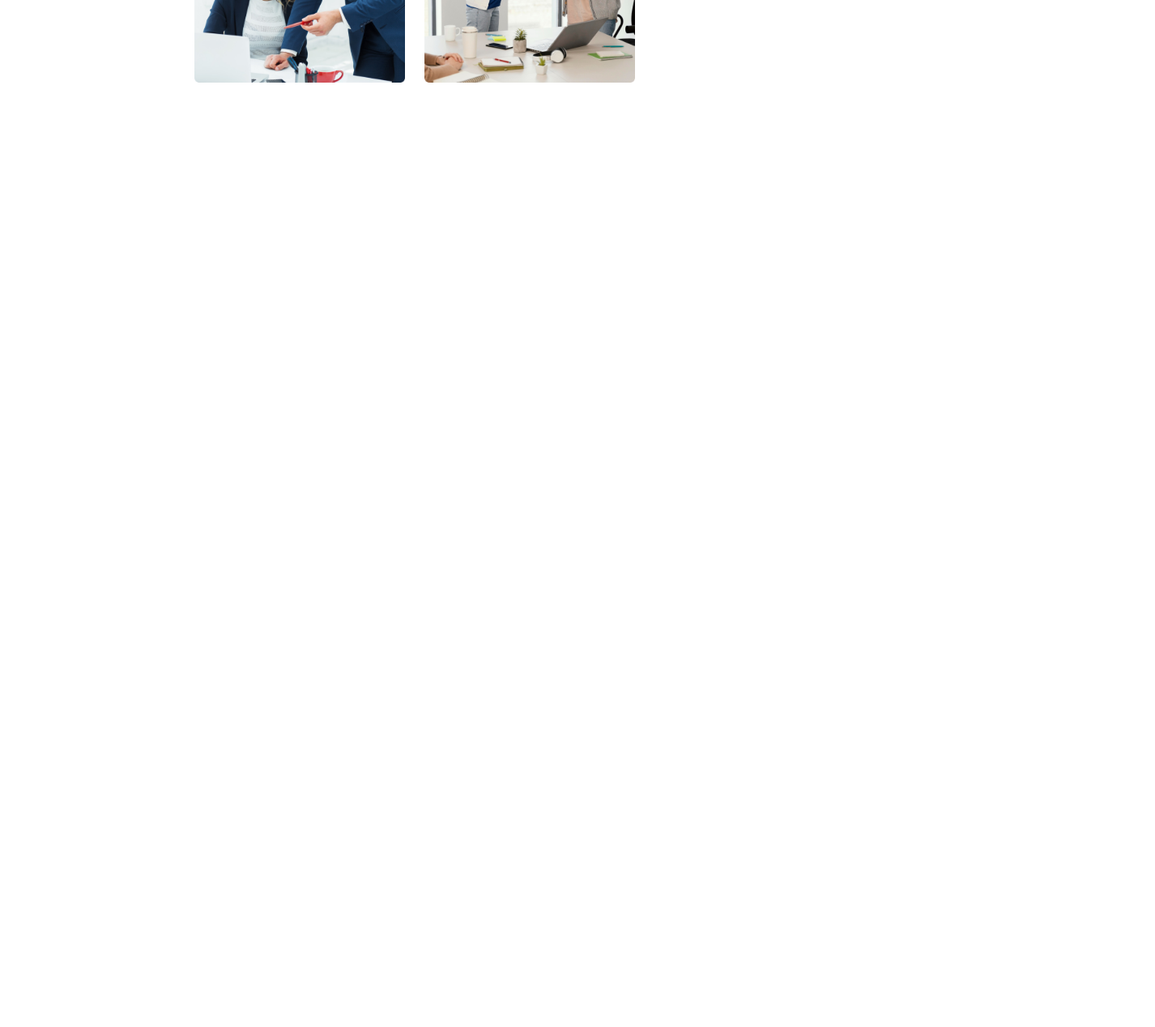
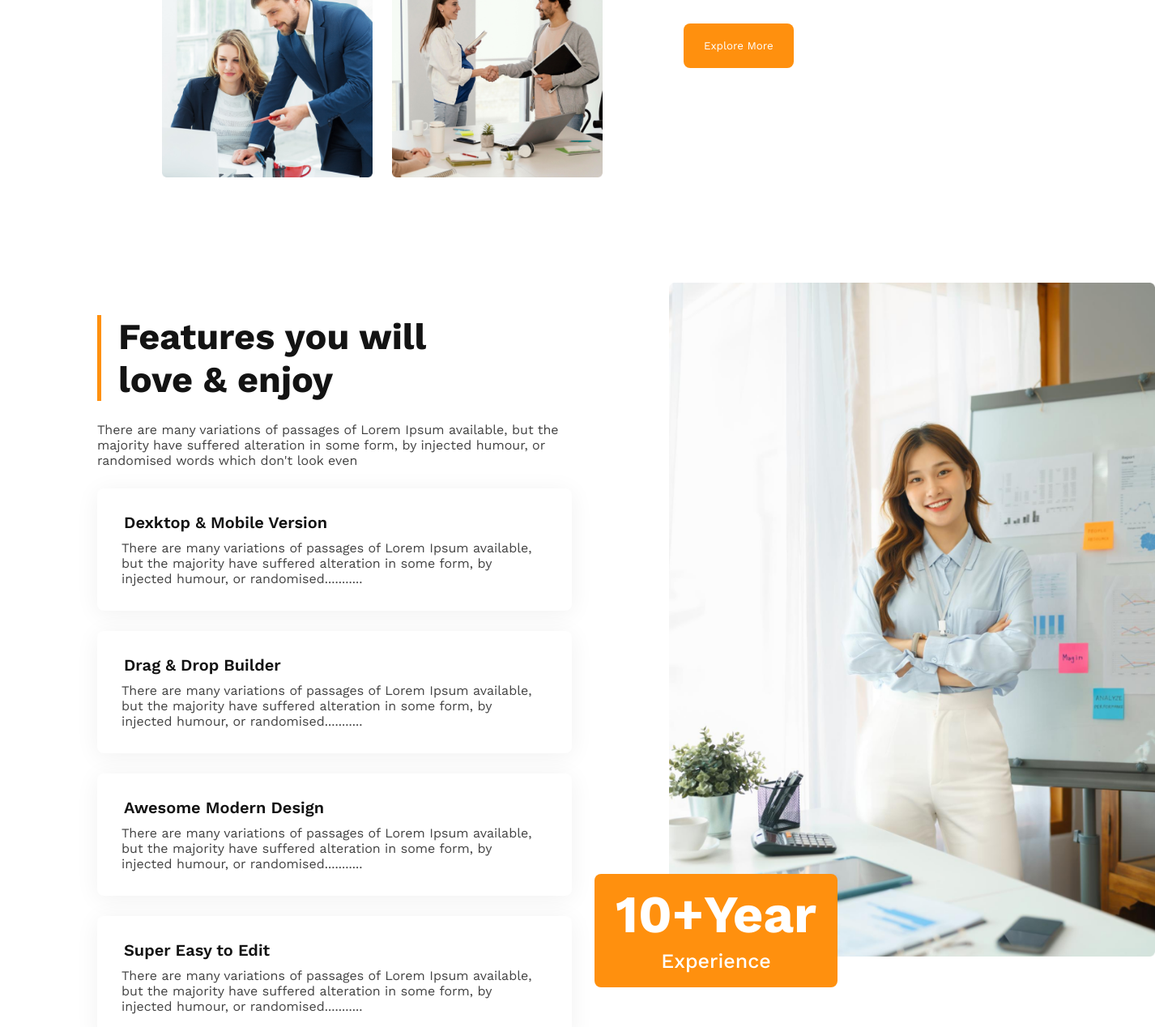
Before and after one commit to Fahim-Prodhan/architechture-web, a plain HTML site: page index.html in a window 1280 px wide. Shown: the part 1532-2800 px from the top of the page at 81% size, 1426 px wide, since content can reach past the window. Before the commit the page ends 1634 px from the top, so only its background shows below. Drawn offline with nearby package versions, Linux system fonts and the light colour scheme.

Commit message:
Features Section has been update and media query is completed

```diff
--- a/index.html
+++ b/index.html
@@ -44,9 +44,57 @@
                 <img src="images/team4.png" alt="" class="team-img">
             </div>
             <div class="team-content">
-                <h3 class="team-heading"><span class="quick">Quick list</span> of Our <span class="text-features"> Features</span></h3>
-                <p class="team-description">There are many variations of passages of Lorem Ipsum available, but the majority have suffered alteration in some form, by injected humour, or randomised words which don't look even</p>
+                <h3 class="team-heading"><span class="quick">Quick list</span> of Our <span class="text-features">
+                        Features</span></h3>
+                <p class="team-description">There are many variations of passages of Lorem Ipsum available, but the
+                    majority have suffered alteration in some form, by injected humour, or randomised words which don't
+                    look even</p>
                 <button class="btn">Explore More</button>
+            </div>
+        </section>
+
+        <!-- Features Section -->
+        <section class="features">
+            <div class="features-text-container">
+                <div class="features-title">
+                    <div class="side-line"></div>
+                    <h3>Features you will love & enjoy</h3>
+                </div>
+                <p class="features-description">
+                    There are many variations of passages of Lorem Ipsum available, but the majority have suffered
+                    alteration in some form, by injected humour, or randomised words which don't look even
+                </p>
+                <div class="main-features-container">
+                    <p class="main-features-title">Dexktop & Mobile Version</p>
+                    <p class="main-features-description">There are many variations of passages of Lorem Ipsum available,
+                        but the majority have suffered alteration in some form, by injected humour, or
+                        randomised...........</p>
+                </div>
+                <div class="main-features-container">
+                    <p class="main-features-title">Drag & Drop Builder</p>
+                    <p class="main-features-description">There are many variations of passages of Lorem Ipsum available,
+                        but the majority have suffered alteration in some form, by injected humour, or
+                        randomised...........</p>
+                </div>
+                <div class="main-features-container">
+                    <p class="main-features-title">Awesome Modern Design</p>
+                    <p class="main-features-description">There are many variations of passages of Lorem Ipsum available,
+                        but the majority have suffered alteration in some form, by injected humour, or
+                        randomised...........</p>
+                </div>
+                <div class="main-features-container">
+                    <p class="main-features-title">Super Easy to Edit</p>
+                    <p class="main-features-description">There are many variations of passages of Lorem Ipsum available,
+                        but the majority have suffered alteration in some form, by injected humour, or
+                        randomised...........</p>
+                </div>
+            </div>
+            <div class="features-img-container">
+                <img src="images/architect.png" alt="" class="features-img">
+                <div class="experience-container">
+                    <h3 class="experience">10+Year</h3>
+                    <p>Experience</p>
+                </div>
             </div>
         </section>
     </main>
--- a/style.css
+++ b/style.css
@@ -16,7 +16,7 @@ a {
 /* header CSS */
 .header {
     background: rgba(255, 144, 14, 0.10);
-    padding: 50px 240px;
+    padding: 50px 120px;
 }
 
 .nav {
@@ -84,10 +84,10 @@ a {
     width: 100%;
     border-radius: 8px;
     margin-top: 50px;
+
 }
 
 /* Quick List CSS */
-
 .team-container {
     display: flex;
     margin-top: 85px;
@@ -98,26 +98,21 @@ a {
     display: grid;
     grid-template-columns: repeat(2, 1fr);
     gap: 24px;
+    padding-left: 200px;
+    padding-right: 100px;
 }
 
 .team-img {
     width: 260px;
 }
 
-.team-img-container {
-    padding-left: 240px;
-}
-
-.team-content {
-    padding-left: 75px;
-    padding-right: 130px;
-}
 
 .team-heading {
     color: #131313;
     font-size: 45px;
     font-weight: 700;
     margin-bottom: 24px;
+    width: 468px;
 }
 
 .quick {
@@ -130,6 +125,103 @@ a {
     color: #FF900E;
     font-size: 45px;
     font-weight: 700;
+}
+
+.team-description {
+    width: 537px;
+}
+
+/* Features CSS */
+.features {
+    margin-top: 130px;
+    padding-left: 120px;
+    display: flex;
+    gap: 120px;
+}
+
+.features-title {
+    display: flex;
+    gap: 21px;
+    margin-top: 40px;
+}
+
+.side-line {
+    width: 5px;
+    height: 106px;
+    background: #FF900E;
+}
+
+.features-title>h3 {
+    width: 468px;
+    color: #131313;
+    font-size: 45px;
+    font-weight: 700;
+}
+
+.features-description {
+    width: 586px;
+    font-size: 16px;
+    font-weight: 400;
+    margin-top: 26px;
+}
+
+.main-features-container {
+    margin-top: 25px;
+    width: 586px;
+    border-radius: 8px;
+    background: #FFF;
+    box-shadow: 0px 4px 30px 0px rgba(0, 0, 0, 0.06);
+}
+
+.main-features-title {
+    color: #131313;
+    font-size: 20px;
+    font-weight: 600;
+    padding-top: 30px;
+    padding-left: 33px;
+    margin-bottom: 10px;
+}
+
+.main-features-description {
+    padding-left: 30px;
+    padding-right: 40px;
+    padding-bottom: 30px;
+}
+
+.features-img-container {
+    position: relative;
+}
+
+.features-img {
+    width: 600px;
+}
+
+.experience-container {
+    background: #FF900E;
+    border-radius: 8px;
+    width: 300px;
+    height: 140px;
+    text-align: center;
+    position: absolute;
+    top: 730px;
+    left: -92px;
+    display: flex;
+    align-items: center;
+    flex-direction: column;
+    justify-content: center;
+}
+
+.experience {
+    color: #FFF;
+    font-size: 65px;
+    font-weight: 700;
+}
+
+.experience-container>p {
+    color: #FFF;
+    font-size: 25px;
+    font-weight: 500;
+    line-height: 40px;
 }
 
 /* Responsive Area */
@@ -165,20 +257,76 @@ a {
         grid-template-columns: repeat(1, 1fr);
     }
 
-    .team-content {
-        padding-left: 30px;
-        padding-right: 30px;
+    .team-heading {
+        width: 100%;
     }
+
+    .team-description {
+        width: 100%;
+    }
+
     .team-img-container {
         margin-top: 25px;
         padding: 30px;
     }
-    .team-content {
-        text-align: center;
-    }
+
+
     .team-img {
         width: 100%;
     }
+
+    .team-content {
+        text-align: center;
+        width: 100%;
+    }
+
+
+
+    /* Features */
+    .features {
+        flex-direction: column;
+        padding: 30px;
+        gap: 20px;
+    }
+    .side-line {
+        height: 160px;
+    }
+
+    .features-text-container {
+        width: 100%;
+    }
+
+    .features-img {
+        width: 90%;
+        padding-left: 25px;
+    }
+
+    .main-features-container {
+        width: 100%;
+    }
+
+    .features-title>h3 {
+        width: 100%;
+    }
+
+    .features-description {
+        width: 100%;
+    }
+
+    .experience-container {
+        top:300px;
+        left: 5px;
+        width: 50%;
+    }
+
+    .experience {
+        font-size: 35px;
+    }
+
+    .experience-container>p {
+        font-size: 10px;
+    }
+
 
 }
 
@@ -191,21 +339,31 @@ a {
     .head-text-container {
         width: 100%;
     }
+
     .team-container {
         flex-direction: column-reverse;
     }
+
     .team-content {
         padding-left: 70px;
         padding-right: 70px;
     }
+
     .team-img-container {
         padding: 100px;
     }
+
     .team-content {
         text-align: center;
     }
+
     .team-img {
         width: 100%;
+    }
+
+      /* Features */
+      .features {
+        flex-direction: column;
     }
 
 
```
